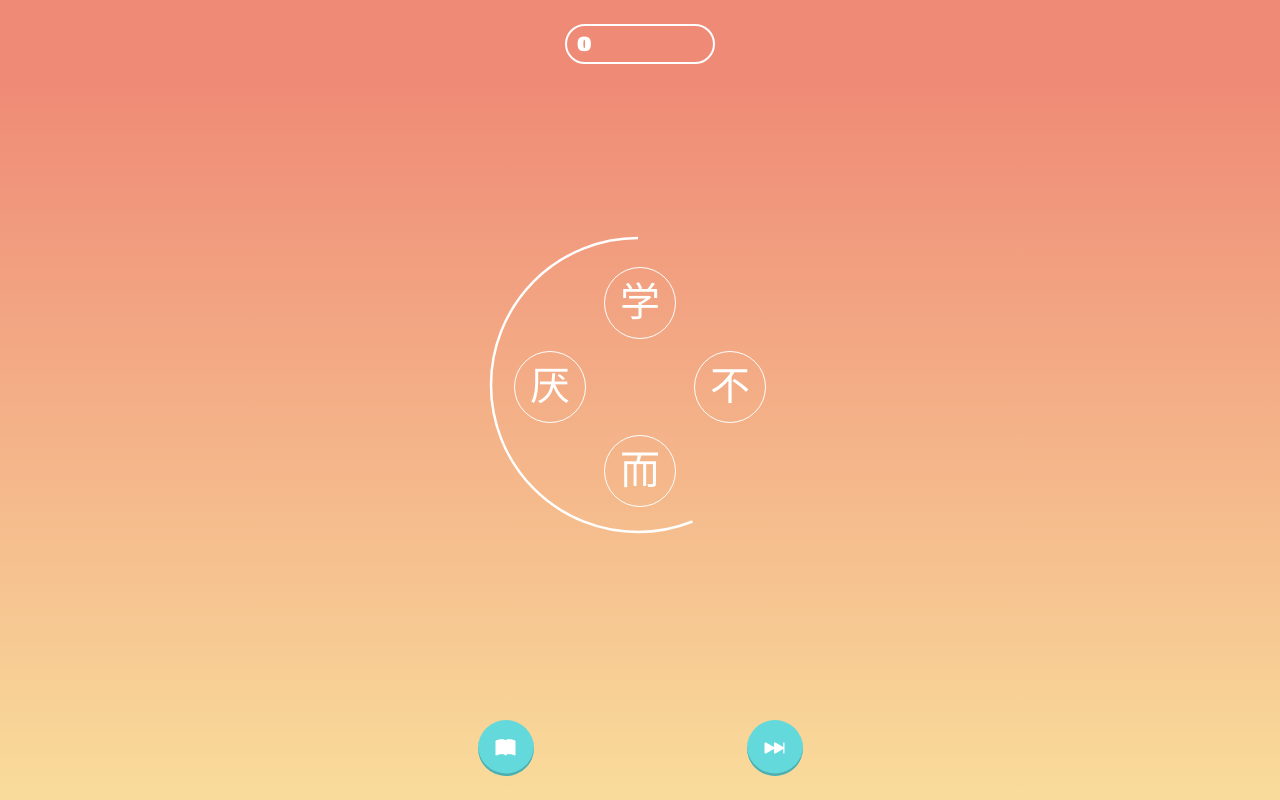
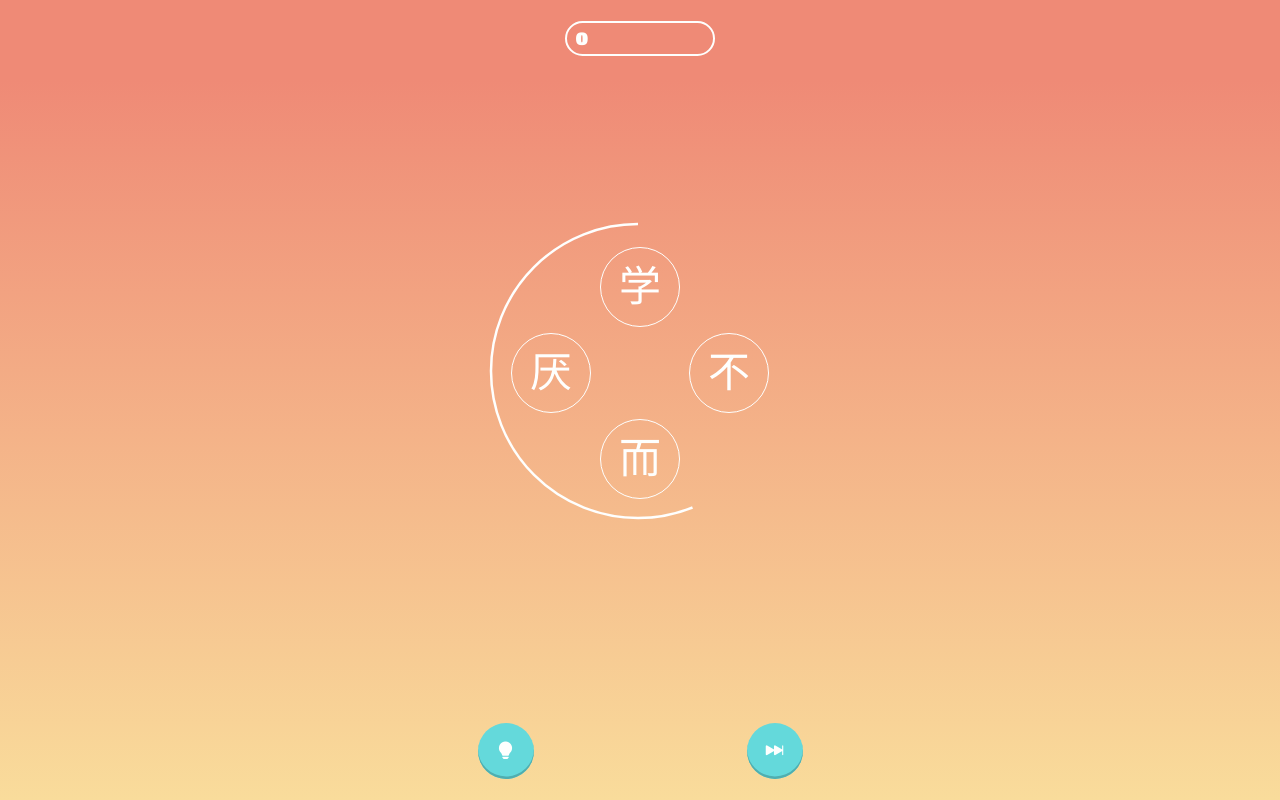
Before and after one commit to boristhuy/chengyu-master, an Angular app: page /game in a window 1280 px wide. Built offline with nearby package versions, Linux system fonts and the light colour scheme; a web font is replaced by a local one.

Commit message:
Small ui improvements

```diff
--- a/src/app/game-board/game-board.component.html
+++ b/src/app/game-board/game-board.component.html
@@ -61,10 +61,10 @@
   </div>
 
   <div class="game-actions-container">
-    <button class="button button-icon button-secondary">
-      <i class="bi bi-book-fill"></i>
+    <button class="button button-icon button-cyan">
+      <i class="bi bi-lightbulb-fill"></i>
     </button>
-    <button class="button button-icon button-secondary"
+    <button class="button button-icon button-cyan"
             hotkey="Space"
             (click)="skipChengyu()">
       <i class="bi bi-skip-forward-fill"></i>
--- a/src/app/game-board/game-board.service.ts
+++ b/src/app/game-board/game-board.service.ts
@@ -78,23 +78,18 @@ export class GameBoardService implements OnDestroy {
   }
 
   getNextChengyu() {
+    this.clearSelectedHanzis();
+
     if (this.isLastChengyu()) {
       this.handleGameEnd();
       return;
     }
-
-    this.clearSelectedHanzis();
 
     this.currentChengyuIndex++;
     this.currentChengyuSubject.next(this.shuffleChengyu(this.chengyus[this.currentChengyuIndex]));
   }
 
   skipChengyu() {
-    if (this.isLastChengyu()) {
-      this.handleGameEnd();
-      return;
-    }
-
     this.clearSelectedHanzis();
 
     this.gameTimerService.stopTimer();
--- a/src/app/game-board/game-canvas/game-canvas.component.ts
+++ b/src/app/game-board/game-canvas/game-canvas.component.ts
@@ -57,7 +57,7 @@ export class GameCanvasComponent implements OnInit, AfterViewInit, OnDestroy {
     const canvasEndY = (endY - canvasRect.top) / this.scale;
 
     this.ctx.beginPath();
-    this.ctx.strokeStyle = '#a382f7';
+    this.ctx.strokeStyle = '#759BF8FF';
     this.ctx.lineWidth = 2.5;
     this.ctx.moveTo(canvasStartX, canvasStartY);
     this.ctx.lineTo(canvasEndX, canvasEndY);
--- a/src/app/game-board/game-timer-expired/game-timer-expired.component.html
+++ b/src/app/game-board/game-timer-expired/game-timer-expired.component.html
@@ -12,7 +12,7 @@
   <p class="m-0">to have an insatiable desire to learn</p>
 </div>
 <div class="modal-footer">
-  <button class="button button-primary" (click)="activeModal.close('play')">
+  <button class="button button-cyan" (click)="activeModal.close('play')">
     Play again
   </button>
   <button class="button button-blue" (click)="activeModal.close('quit')">
--- a/src/app/game-board/game-win/game-win.component.html
+++ b/src/app/game-board/game-win/game-win.component.html
@@ -8,7 +8,7 @@
   <div class="game-win-score">{{ score }}</div>
 </div>
 <div class="modal-footer">
-  <button class="button button-primary" (click)="activeModal.close('play')">
+  <button class="button button-cyan" (click)="activeModal.close('play')">
     Play again
   </button>
   <button class="button button-blue" (click)="activeModal.close('quit')">
--- a/src/app/start-game/start-game.component.html
+++ b/src/app/start-game/start-game.component.html
@@ -7,8 +7,8 @@
   </div>
 
   <div class="start-game-actions-container">
-    <button class="button button-primary mb-2" (click)="startGame()">
-      Classic mode
+    <button class="button button-cyan mb-2" (click)="startGame()">
+      Chengyu mode
     </button>
   </div>
 </div>
--- a/src/styles/base/_base.scss
+++ b/src/styles/base/_base.scss
@@ -1,20 +1,10 @@
-html, body {
-  height: 100%;
-  min-height: 100%;
-}
-
-body {
-  background: linear-gradient(0deg, rgba(249,220,155,1) 0%, rgba(239,138,118,1) 90%);
-  overflow: hidden;
-}
-
 :root {
-  --color-primary: #a382f7;
-  --color-primary-dark: #8268c6;
-  --color-secondary: #64d9db;
-  --color-secondary-dark: #50aeaf;
+  --color-cyan: #64d9db;
+  --color-cyan-dark: #50aeaf;
   --color-blue: #759bf8;
   --color-blue-dark: #5e7cc6;
+  --color-orange: #f4ba84;
+  --color-orange-dark: #c3956a;
   --color-dark: #091017;
   --color-light: #fefffe;
 
@@ -22,6 +12,20 @@ body {
   --font-family-lato: 'Lato', sans-serif;
   --font-family-titan: 'Titan One', sans-serif;
 
+  --font-size-base: 14px;
+
   --spacing-related: 0.75rem;
   --spacing-distinct: 1.5rem;
 }
+
+html, body {
+  height: 100%;
+  min-height: 100%;
+  font-size: var(--font-size-base) !important;
+}
+
+body {
+  background: linear-gradient(0deg, rgba(249,220,155,1) 0%, rgba(239,138,118,1) 90%);
+  font-family: var(--font-family-lato) !important;
+  overflow: hidden;
+}
--- a/src/styles/modules/_buttons.scss
+++ b/src/styles/modules/_buttons.scss
@@ -7,23 +7,25 @@
   color: var(--color-light);
   cursor: pointer;
   display: inline-flex;
-  font-family: var(--button-font-family, var(--font-family-titan));
-  font-size: 1.25em;
-  height: 3.5rem;
+  font-family: var(--button-font-family, var(--font-family-lato));
+  font-size: 1rem;
+  font-weight: 700;
+  height: 48px;
   justify-content: center;
   line-height: 1.5;
-  padding: 0.75rem 2.5rem;
+  min-width: 48px;
+  padding: 0 16px;
   text-transform: uppercase;
   transition: background-color 0.25s ease, box-shadow 0.25s ease, transform 0.25s ease;
 
   &:active {
     box-shadow: none;
-    transform: scale(0.90);
+    transform: scale(0.95);
   }
 
   @media (hover: hover) {
     &:hover {
-      transform: scale(1.10);
+      transform: scale(1.05);
     }
   }
 }
@@ -31,19 +33,14 @@
 .button-icon {
   border-radius: 50%;
   font-size: 1.25rem;
-  height: 3.5rem;
-  padding: 0;
-  width: 3.5rem;
+  height: 56px;
+  padding: 16px;
+  width: 56px;
 }
 
-.button-primary {
-  --button-background: var(--color-primary);
-  --button-shadow-inset: var(--color-primary-dark);
-}
-
-.button-secondary {
-  --button-background: var(--color-secondary);
-  --button-shadow-inset: var(--color-secondary-dark);
+.button-cyan {
+  --button-background: var(--color-cyan);
+  --button-shadow-inset: var(--color-cyan-dark);
 }
 
 .button-blue {
--- a/src/styles/modules/_hanzi.scss
+++ b/src/styles/modules/_hanzi.scss
@@ -6,6 +6,7 @@
   .hanzi {
     font-family: var(--font-family-hanzi);
     font-size: 3rem;
+    color: var(--color-cyan)
   }
 
   .pinyin {
--- a/src/styles/modules/_modal.scss
+++ b/src/styles/modules/_modal.scss
@@ -1,41 +1,44 @@
+.modal {
+  backdrop-filter: blur(5px);
+}
+
 .modal-container {
   margin: 0 auto !important;
   max-width: 325px !important;
 
   .modal-content {
-    border: 2.5px solid var(--color-primary-dark);
     border-radius: 25px !important;
-    box-shadow: inset 0 -2.5px 0 var(--color-primary-dark);
-    padding: var(--spacing-distinct);
+    box-shadow: rgba(50, 50, 93, 0.25) 0px 2px 5px -1px, rgba(0, 0, 0, 0.3) 0px 1px 3px -1px;
     transform: scale(var(--scale));
   }
 
   .modal-header {
-    border-bottom: none;
+    background: linear-gradient(90deg, rgba(100,217,219,1) 25%, rgba(117,155,248,1) 100%);
+    border-top-left-radius: 25px;
+    border-top-right-radius: 25px;
+    color: var(--color-light);
     display: flex;
     justify-content: center;
-    padding: 0;
+    padding: var(--spacing-related);
 
     .modal-title {
-      font-family: var(--font-family-titan);
-      font-size: 2.5rem !important;
+      font-weight: 900;
+      font-size: 2rem;
       text-transform: uppercase;
       text-align: center;
     }
   }
 
   .modal-body {
-    font-family: var(--font-family-lato);
     padding: var(--spacing-distinct);
     text-align: center;
   }
 
   .modal-footer {
-    border-top: 1px solid #e6e6e6;
     display: flex;
     flex-direction: column;
     justify-content: center;
-    padding: var(--spacing-distinct) 0 0;
+    padding: var(--spacing-distinct);
 
     button {
       width: 100%;
@@ -44,5 +47,5 @@
 }
 
 .modal-backdrop {
-  --bs-backdrop-opacity: 0.9 !important;
+  --bs-backdrop-opacity: 0.5 !important;
 }
--- a/src/styles/pages/_game.scss
+++ b/src/styles/pages/_game.scss
@@ -55,16 +55,17 @@
   border-radius: 50%;
   box-shadow: none;
   color: var(--color-light);
-  font-size: 2.5em;
-  height: 4.5rem;
-  padding: 0;
-  width: 4.5rem;
+  font-size: 3rem;
+  font-weight: 400;
+  height: 80px;
+  padding: 16px;
+  width: 80px;
 }
 
 .button-hanzi-checked {
-  background: var(--color-primary) !important;
+  background: var(--color-blue) !important;
   border: 0 !important;
-  box-shadow: inset 0 -2.5px 0 var(--color-primary-dark);
+  box-shadow: inset 0 -2.5px 0 var(--color-blue-dark);
 }
 
 .chengyu {
@@ -81,7 +82,7 @@
 
   .text {
     font-family: var(--font-family-titan);
-    font-size: 4rem;
+    font-size: 4.5rem;
     text-transform: uppercase;
   }
 }
@@ -113,7 +114,7 @@
     --bs-progress-border-radius: 50px;
     --bs-progress-box-shadow: none;
     --bs-progress-bar-color: var(--color-light);
-    --bs-progress-bar-bg: var(--color-secondary);
+    --bs-progress-bar-bg: var(--color-cyan);
     --bs-progress-bar-transition: width 0.75s ease;
     border: 2.5px solid var(--color-light);
     font-family: var(--font-family-titan);
@@ -137,7 +138,7 @@
 }
 
 .game-win-score {
-  color: var(--color-dark);
+  color: var(--color-cyan);
   font-family: var(--font-family-titan);
   font-size: 2.5rem;
 }
```
